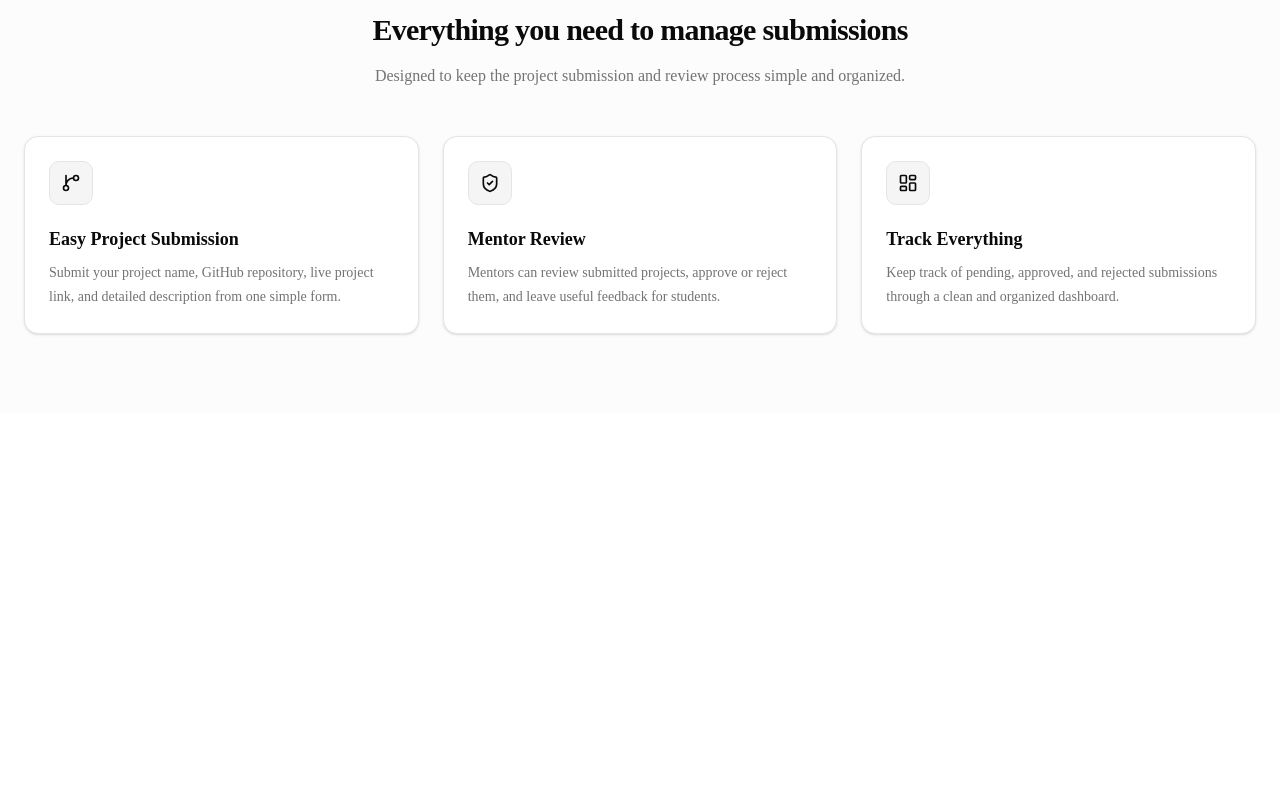
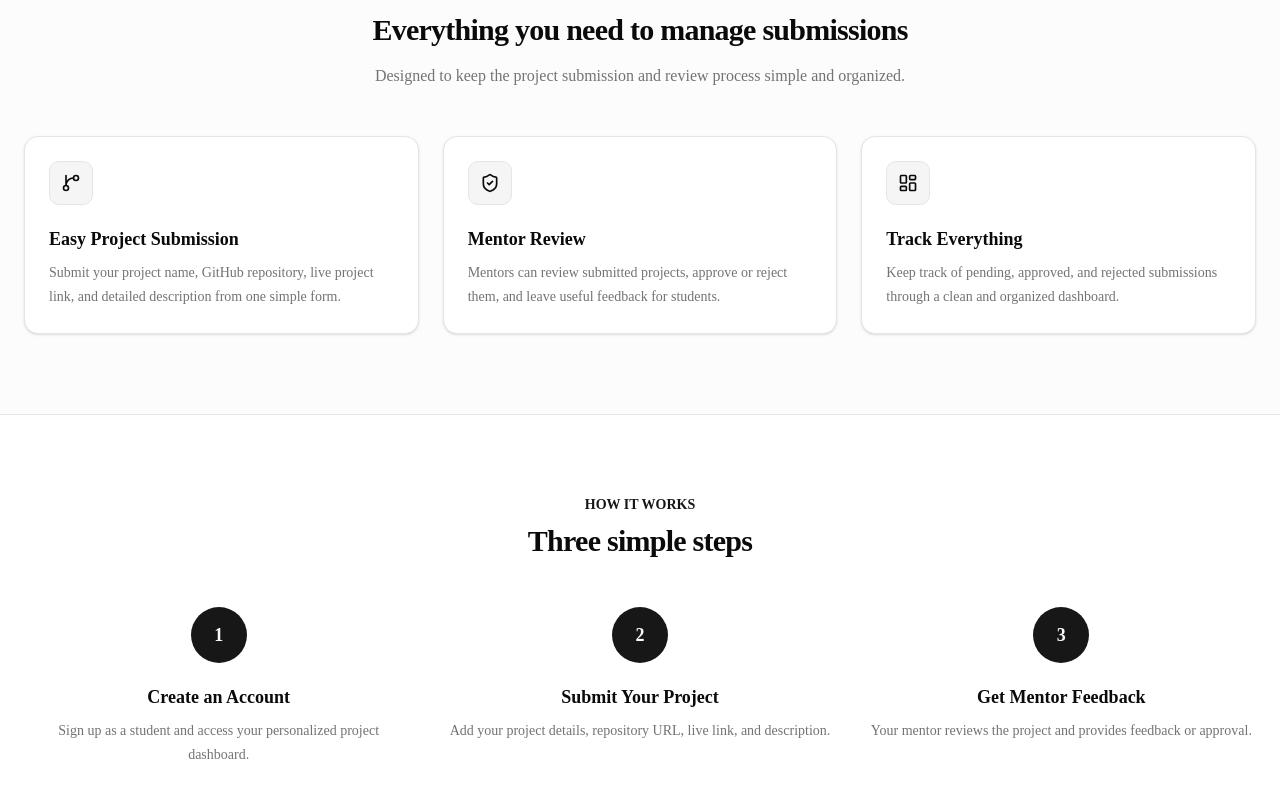
Before and after one commit to dipto230/WEB-INSTRUCTOR-ASSIGNMENT-FOR-PROGRAMING-HERO, a Next.js app in the folder frontend/: page / in a window 1280 px wide. Shown: the part 1335-2132 px from the top of the page. Before the commit the page ends 1749 px from the top, so only its background shows below. Built offline with nearby package versions, Linux system fonts and the light colour scheme.

Commit message:
how it works section done

```diff
--- a/frontend/src/app/page.tsx
+++ b/frontend/src/app/page.tsx
@@ -1,5 +1,6 @@
 import Features from "../components/home/Features";
 import Hero from "../components/home/Hero";
+import HowItWorks from "../components/home/HowItWorks";
 import Navbar from "../components/home/Navbar";
 
 
@@ -9,7 +10,8 @@ export default function HomePage() {
     <main className="min-h-screen bg-background">
       <Navbar />
       <Hero />
-      <Features/>
+      <Features />
+      <HowItWorks/>
     </main>
   );
 }
--- a/frontend/src/components/home/HowItWorks.tsx
+++ b/frontend/src/components/home/HowItWorks.tsx
@@ -0,0 +1,63 @@
+
+const steps = [
+  {
+    number: "1",
+    title: "Create an Account",
+    description:
+      "Sign up as a student and access your personalized project dashboard.",
+  },
+  {
+    number: "2",
+    title: "Submit Your Project",
+    description:
+      "Add your project details, repository URL, live link, and description.",
+  },
+  {
+    number: "3",
+    title: "Get Mentor Feedback",
+    description:
+      "Your mentor reviews the project and provides feedback or approval.",
+  },
+];
+
+export default function HowItWorks() {
+  return (
+    <section
+      id="how-it-works"
+      className="border-t py-20"
+    >
+      <div className="mx-auto max-w-7xl px-6">
+        <div className="mx-auto max-w-2xl text-center">
+          <p className="text-sm font-semibold text-primary">
+            HOW IT WORKS
+          </p>
+
+          <h2 className="mt-2 text-3xl font-bold tracking-tight">
+            Three simple steps
+          </h2>
+        </div>
+
+        <div className="mt-12 grid gap-8 md:grid-cols-3">
+          {steps.map((step) => (
+            <div
+              key={step.number}
+              className="text-center"
+            >
+              <div className="mx-auto flex h-14 w-14 items-center justify-center rounded-full bg-primary text-lg font-bold text-primary-foreground">
+                {step.number}
+              </div>
+
+              <h3 className="mt-5 text-lg font-semibold">
+                {step.title}
+              </h3>
+
+              <p className="mx-auto mt-2 max-w-sm text-sm leading-6 text-muted-foreground">
+                {step.description}
+              </p>
+            </div>
+          ))}
+        </div>
+      </div>
+    </section>
+  );
+}
```
